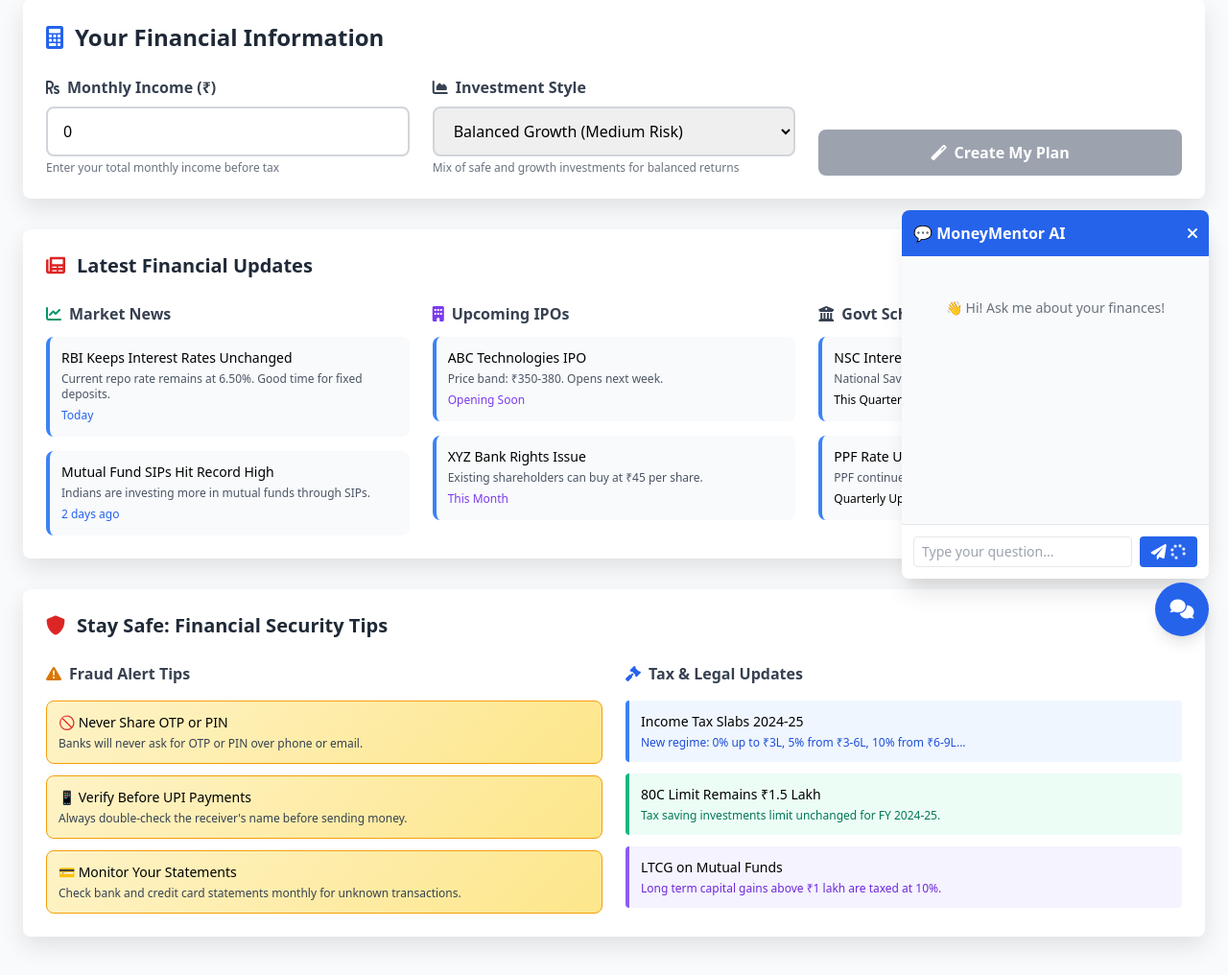
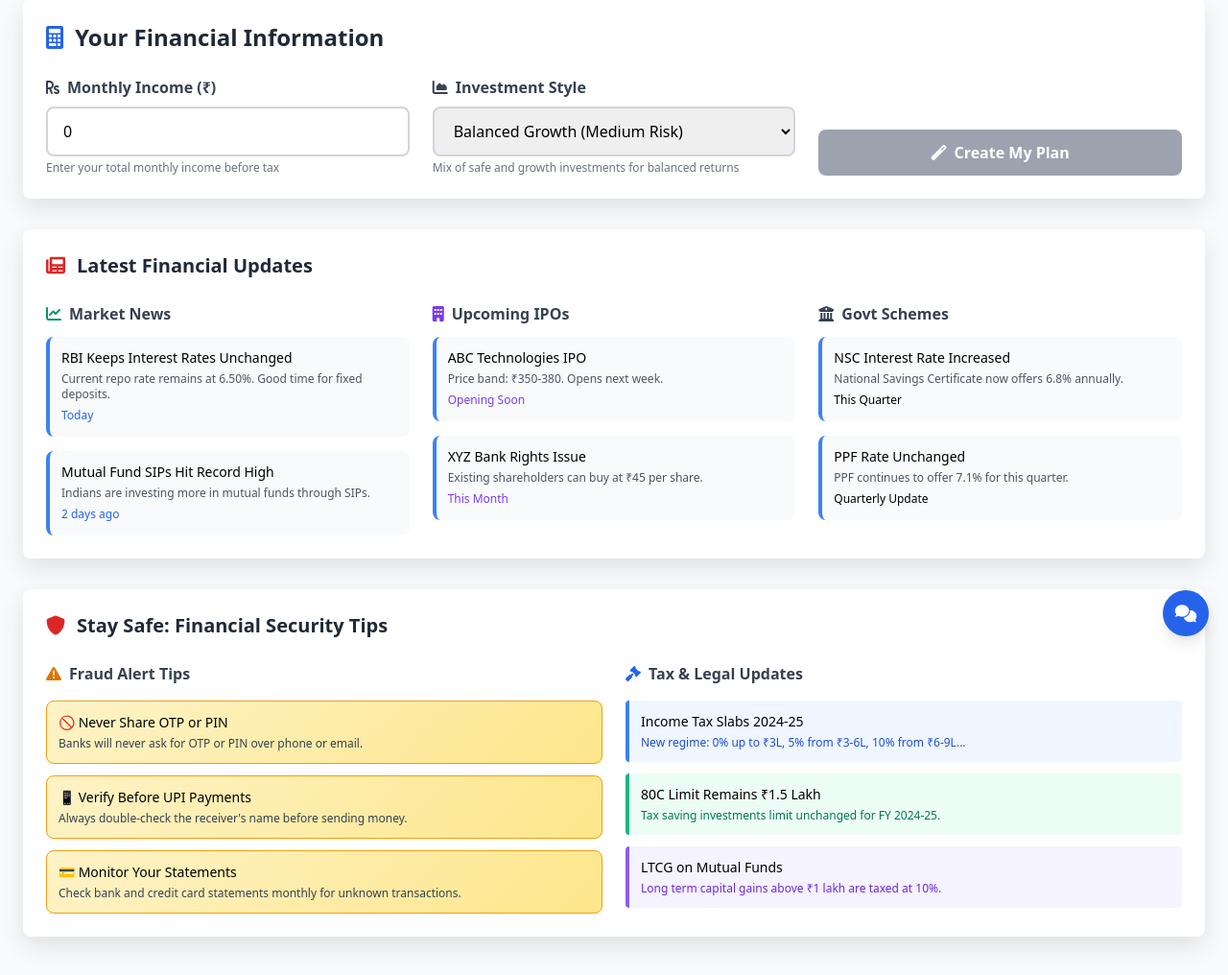
Before and after one commit to Final-Year-B-Tech-Project/MoneyMentor, a Flask app: page /dashboard in a window 1280 px wide. Shown: the part 117-1133 px from the top of the page at 96% size. Run offline with Flask 3, Linux system fonts and the light colour scheme; the visitor is signed in with stand-in values (Sample User, id 1).

Commit message:
chatbot hided

```diff
--- a/templates/dashboard.html
+++ b/templates/dashboard.html
@@ -612,63 +612,78 @@
         </div>
     </div>
 
-    <!-- Simple Working Chatbot Button -->
-    <button @click="chatbotVisible = !chatbotVisible"
-            class="fixed bottom-5 right-5 w-14 h-14 bg-blue-600 hover:bg-blue-700 text-white rounded-full shadow-lg z-50 flex items-center justify-center transition-all">
-        <i class="fas fa-comments text-xl"></i>
-    </button>
 
 
 
-    <!-- Simple Working Chatbot Popup -->
+    <!-- Simple Chatbot Button (Hidden by default, shows when closed) -->
+        <!-- Simple Chatbot Button (ONLY shows when chatbot is closed) -->
+    <button @click="toggleChatbot"
+            x-show="!chatbotVisible"
+            class="fixed bottom-5 right-5 w-12 h-12 bg-blue-600 hover:bg-blue-700 text-white rounded-full shadow-lg z-50 flex items-center justify-center transition-transform hover:scale-105">
+        <i class="fas fa-comments text-lg"></i>
+    </button>
+
+<!-- Chatbot Popup (ONLY shows when chatbot is opened) -->
         <div x-show="chatbotVisible"
-            x-transition
-            class="fixed bottom-20 right-5 w-80 h-96 bg-white rounded-lg shadow-xl z-40 flex flex-col">
+            x-transition:enter="transition ease-out duration-200"
+            x-transition:enter-start="opacity-0 transform scale-95"
+            x-transition:enter-end="opacity-100 transform scale-100"
+            x-transition:leave="transition ease-in duration-150"
+            x-transition:leave-start="opacity-100 transform scale-100"
+            x-transition:leave-end="opacity-0 transform scale-95"
+            style="display: none;"
+            class="fixed bottom-20 right-5 w-80 h-96 bg-white rounded-lg shadow-2xl z-40 flex flex-col border border-gray-200">
 
-            <!-- Header -->
-            <div class="bg-blue-600 text-white p-3 rounded-t-lg flex justify-between items-center">
-                <span class="font-semibold">💬 MoneyMentor AI</span>
-                <button @click="chatbotVisible = false" class="text-white hover:text-gray-200">
+            <!-- Chatbot Header -->
+            <div class="bg-gradient-to-r from-blue-600 to-blue-700 text-white p-3 rounded-t-lg flex justify-between items-center">
+                <div class="flex items-center space-x-2">
+                    <i class="fas fa-robot"></i>
+                    <span class="font-semibold text-sm">MoneyMentor AI</span>
+                    <span class="bg-green-400 text-green-900 text-xs px-2 py-0.5 rounded-full">Online</span>
+                </div>
+                <button @click="toggleChatbot" class="text-white hover:text-gray-200 transition-colors">
                     <i class="fas fa-times"></i>
                 </button>
             </div>
 
-            <!-- Messages -->
+            <!-- Chat Messages Area -->
             <div class="flex-1 p-3 overflow-y-auto bg-gray-50" id="chatMessages">
                 <template x-for="(message, index) in chatMessages" :key="index">
-                    <div :class="message.sender === 'user' ? 'text-right mb-2' : 'text-left mb-2'">
+                    <div :class="message.sender === 'user' ? 'flex justify-end mb-2' : 'flex justify-start mb-2'">
                         <div :class="message.sender === 'user' ?
-                            'inline-block bg-blue-500 text-white px-3 py-2 rounded-lg max-w-xs' :
-                            'inline-block bg-white border px-3 py-2 rounded-lg max-w-xs'">
-                            <p class="text-sm" x-text="message.text"></p>
-                            <p class="text-xs opacity-75 mt-1" x-text="message.time"></p>
+                            'bg-blue-500 text-white px-3 py-2 rounded-lg max-w-xs text-sm shadow-sm' :
+                            'bg-white border border-gray-200 px-3 py-2 rounded-lg max-w-xs text-sm shadow-sm'">
+                            <p x-text="message.text" class="whitespace-pre-wrap"></p>
+                            <p class="text-xs opacity-70 mt-1" x-text="message.time"></p>
                         </div>
                     </div>
                 </template>
 
+                <!-- Welcome message when no chats -->
                 <div x-show="chatMessages.length === 0" class="text-center py-8 text-gray-500">
-                    <p class="text-sm">👋 Hi! Ask me about your finances!</p>
+                    <i class="fas fa-robot text-3xl mb-2 text-blue-400"></i>
+                    <p class="text-sm font-medium">Hi! I'm your AI financial assistant</p>
+                    <p class="text-xs mt-1">Ask me anything about your finances!</p>
                 </div>
             </div>
 
-            <!-- Input -->
-            <div class="p-3 border-t bg-white rounded-b-lg">
+            <!-- Chat Input Area -->
+            <div class="p-3 border-t border-gray-200 bg-white rounded-b-lg">
                 <div class="flex space-x-2">
                     <input type="text"
                         x-model="chatInput"
                         @keydown.enter="sendChatMessage"
                         placeholder="Type your question..."
-                        class="flex-1 border rounded px-2 py-1 text-sm focus:outline-none focus:border-blue-500">
+                        class="flex-1 border border-gray-300 rounded-lg px-3 py-2 text-sm focus:outline-none focus:border-blue-500 focus:ring-1 focus:ring-blue-500">
                     <button @click="sendChatMessage"
                             :disabled="!chatInput.trim() || chatLoading"
-                            class="bg-blue-600 text-white px-3 py-1 rounded hover:bg-blue-700 disabled:bg-gray-400">
-                        <i x-show="!chatLoading" class="fas fa-paper-plane"></i>
-                        <i x-show="chatLoading" class="fas fa-spinner fa-spin"></i>
+                            class="bg-blue-600 text-white px-4 py-2 rounded-lg hover:bg-blue-700 disabled:bg-gray-400 disabled:cursor-not-allowed transition-colors flex items-center justify-center min-w-[44px]">
+                        <i x-show="!chatLoading" class="fas fa-paper-plane text-sm"></i>
+                        <i x-show="chatLoading" class="fas fa-spinner fa-spin text-sm"></i>
                     </button>
                 </div>
             </div>
         </div>
-
 
 
 
@@ -678,11 +693,18 @@
             function healthScoreData() {
                 return {
                     healthScore: 75,
-                    scores: { emergency: 20, savings: 18, goals: 22, investments: 15 },
+                    scores: {
+                        emergency: 20,
+                        savings: 18,
+                        goals: 22,
+                        investments: 15
+                    },
+
                     getHealthScoreText() {
-                        return this.healthScore >= 80 ? 'Excellent' :
-                            this.healthScore >= 60 ? 'Good' :
-                            this.healthScore >= 40 ? 'Fair' : 'Needs Improvement';
+                        if (this.healthScore >= 80) return 'Excellent Financial Health';
+                        else if (this.healthScore >= 60) return 'Good Financial Health';
+                        else if (this.healthScore >= 40) return 'Fair Financial Health';
+                        else return 'Needs Improvement';
                     }
                 }
             }
```
Also changed, not shown: instance/database.db.
